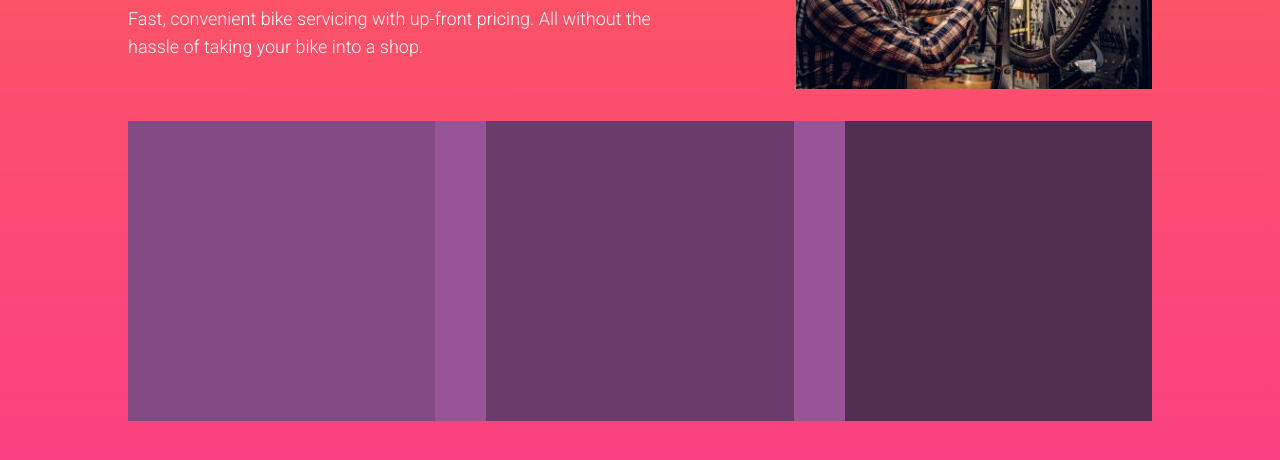
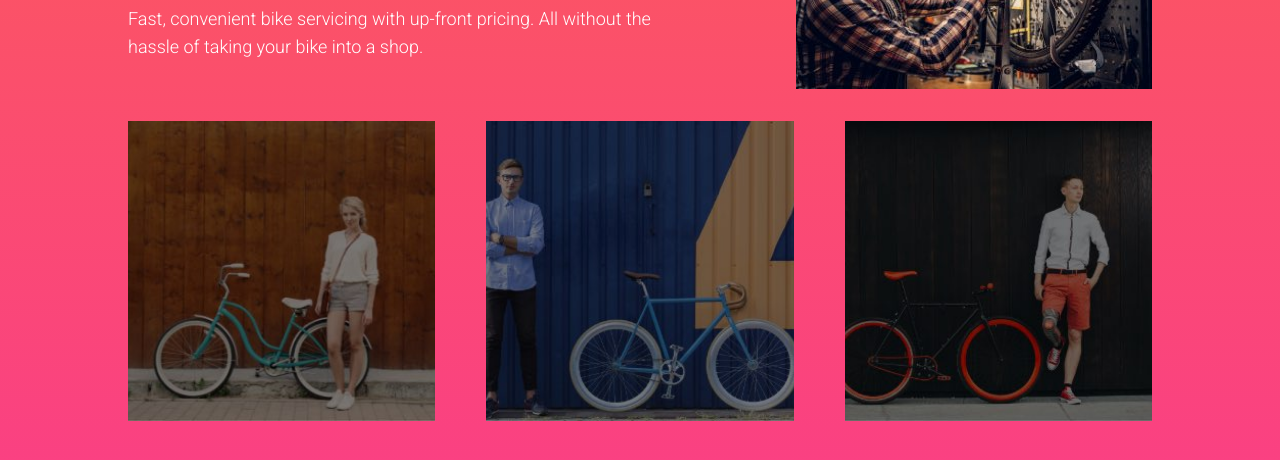
Before and after one commit to zevinal/zevinal.github.io, a plain HTML site: page index.html in a window 1280 px wide. Shown: the part 320-780 px from the top of the page. Drawn offline with nearby package versions, Linux system fonts and the light colour scheme.

Commit message:
Updated CSS

```diff
--- a/main.css
+++ b/main.css
@@ -60,23 +60,25 @@ main p {
 
 /* Flexbox cards */
 .cards {
-    background-color: rgb(151, 85, 151);
-    min-height: 300px;
     display: flex;
     justify-content: space-between;
 }
 .card1 {
-    background-color: rgb(131, 74, 131);
+    background-image: url(./images/image-background-card1.jpg);
+    background-size: cover;
     min-height: 300px;
+    background-position: center;
     width: 30%;
 }
 .card2 {
-    background-color: rgb(107, 60, 107);
-    min-height: 300px;
+    background-image: url(./images/image-background-card2.jpg);
+    background-size: cover;
+    background-position: center;
     width: 30%;
 }
 .card3 {
-    background-color: rgb(82, 46, 82);
-    min-height: 300px;
+    background-image: url(./images/image-background-card3.jpg);
+    background-size: cover;
+    background-position: center;
     width: 30%;
 }
```
